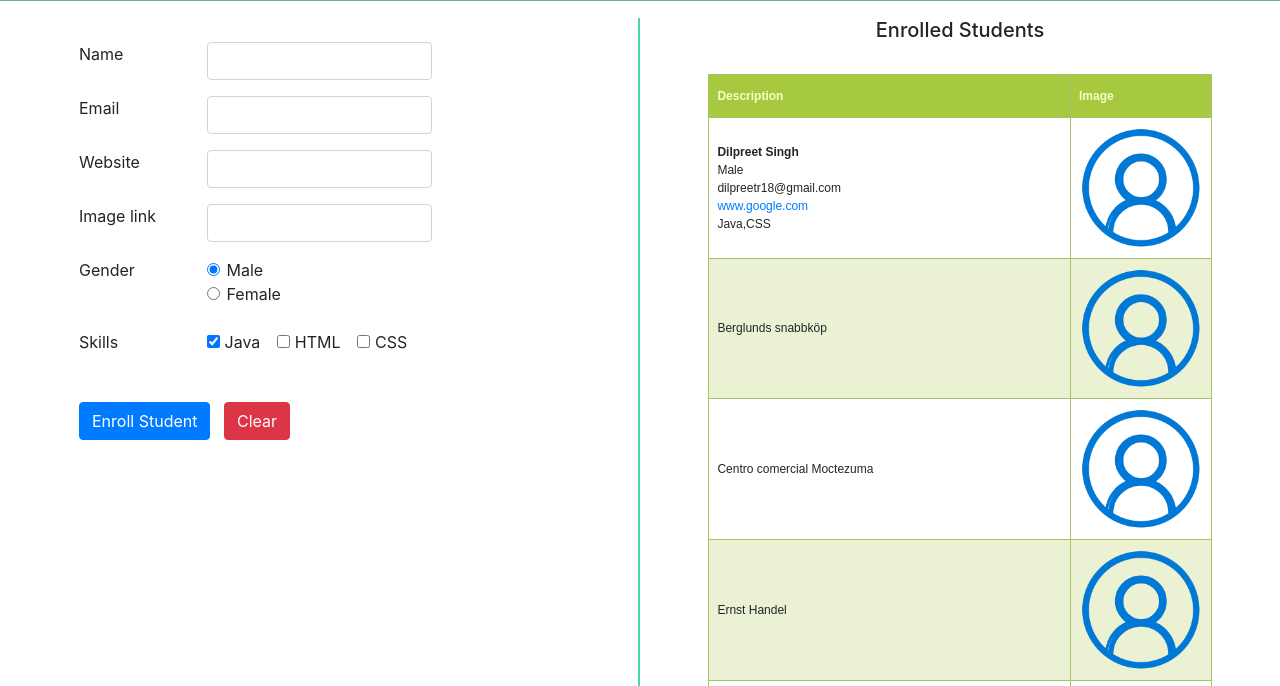
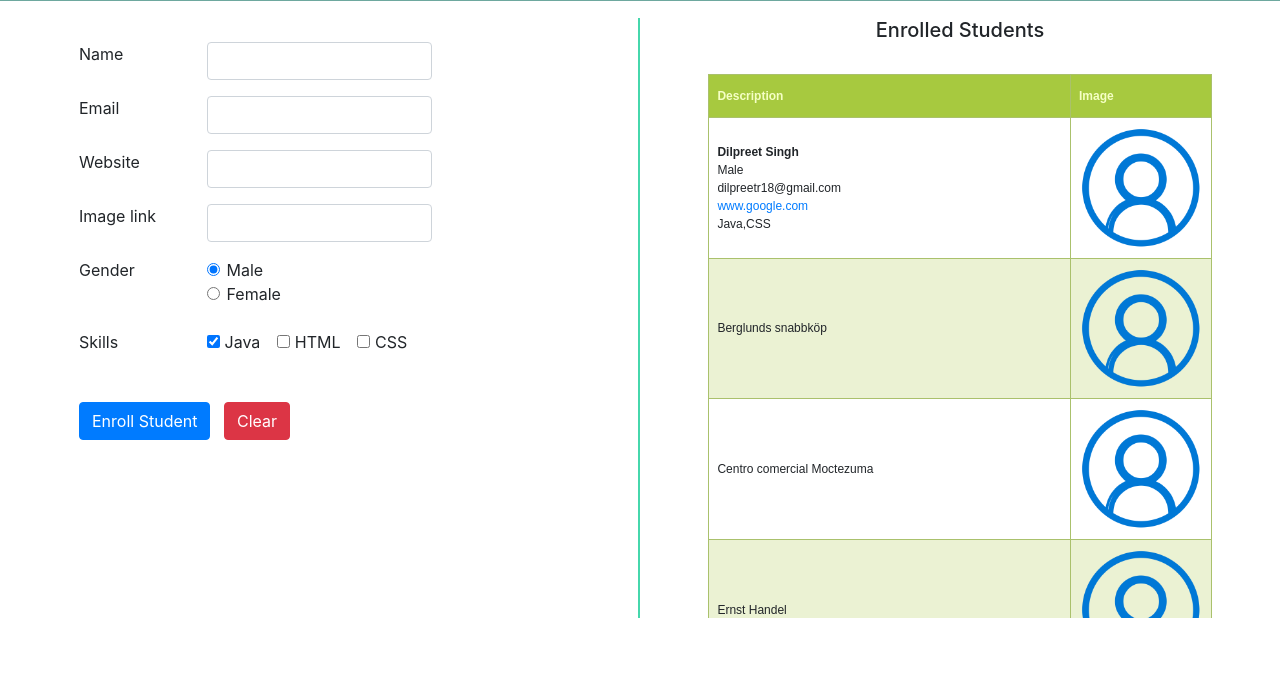
Before and after one commit to dilpreet-r/temp, a plain HTML site: page index.html in a window 1280 px wide. Shown: the part 54-740 px from the top of the page. Drawn offline with nearby package versions, Linux system fonts and the light colour scheme.

Commit message:
Update stylesheet.css

```diff
--- a/stylesheet.css
+++ b/stylesheet.css
@@ -1,6 +1,7 @@
 footer,nav{
   border:1.5px solid #6ea89f !important;
 }
+
 #students {
   font-family: Arial, Helvetica, sans-serif;
   border-collapse: collapse;
@@ -43,3 +44,8 @@ footer
   background-color: #46d7ac;
   position:fixed;
 }
+.student-table
+{
+  height:68vh;
+  overflow-y: auto;
+}
```
